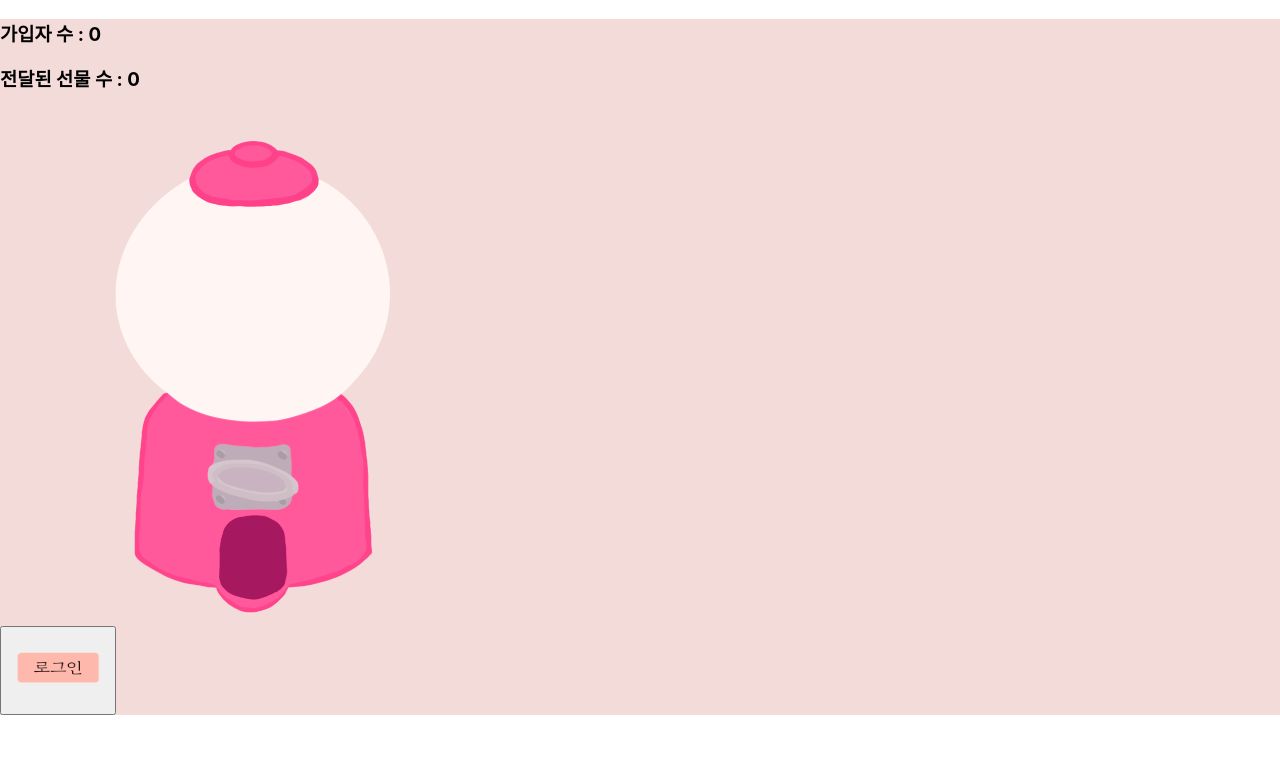
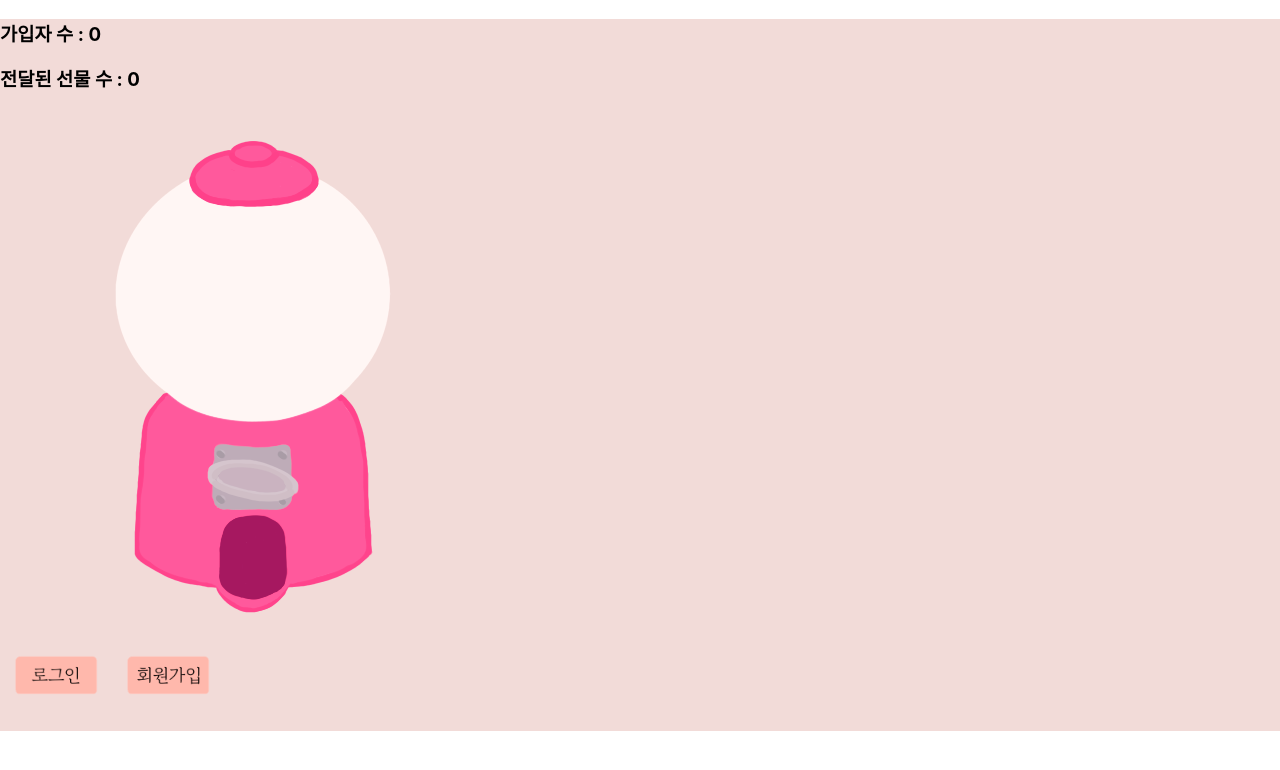
Before and after one commit to KwonSunJae/SugarFree, a React (Create React App) app in the folder Front/sugarfree/: page /home/main in a window 1280 px wide. Shown: the top 770 px of the page. Built offline with nearby package versions, Linux system fonts and the light colour scheme.

Commit message:
button event, screen change

```diff
--- /dev/null
+++ b/Front/sugarfree/src/pages/MainPage/MainPage.css
@@ -0,0 +1,10 @@
+.bgc {
+  background-color: #F2DBD8;
+}
+
+.imgbutton {
+
+  background-color: #F2DBD8;
+  border: none;
+
+}
--- a/Front/sugarfree/src/pages/MainPage/MainPage.jsx
+++ b/Front/sugarfree/src/pages/MainPage/MainPage.jsx
@@ -1,20 +1,39 @@
 import React, { useState } from 'react';
-
-
+import { Link } from 'react-router-dom'
+import ReactDOM from 'react-dom';
+import './MainPage.css';
 
 const MainPage = () => {
+
+  function loginClick(e) {
+    window.location.href("/home/login")
+  }
+  function resisterClick(e) {
+    window.location.replace("/home/register")
+  }
   const [userNum, setUserNum] = useState(0);
   const [candyNum, setCandyNum] = useState(0);
+  const [clicked, setClicked] = React.useState(true);
+  const click = () => setClicked(current => !current);
+  const [cclicked, setCclicked] = React.useState(true);
+  const cclick = () => setCclicked(current => !current);
 
   return (
 
-    <div style={{ backgroundColor: '#F2DBD8' }}>
+    <div className="bgc">
+
       <h3>가입자 수 : {userNum}</h3>
       <h3>전달된 선물 수 : {candyNum}</h3>
+
       <img src={"/img/candyMachine_512.png"} alt="candyMachine" />
       <br></br>
-      <button type="button"><img src="/img/btn_login_light_250.png" height="80" width="100" /></button>
+      <Link to="/home/login">
+        <button onMouseEnter={click} onMouseLeave={click} className="imgbutton" type="button"><img src={clicked ? "/img/btn_login_light_250.png" : "/img/btn_login_dark_250.png"} height="100" width="100" /></button>
+      </Link>
+      <button onClick={resisterClick} onMouseEnter={cclick} onMouseLeave={cclick} className="imgbutton" type="button"><img src={cclicked ? "/img/btn_join_light_250.png" : "/img/btn_join_dark_250.png"} height="100" width="100" /></button>
+
     </div>
   );
 }
+
 export default MainPage;
--- a/Front/sugarfree/src/pages/MainPage/style.css
+++ /dev/null
@@ -1,3 +0,0 @@
-div{
-  background-color: aqua;
-}
```
Also changed, not shown: Front/sugarfree/public/img/btn_join_dark_250.png (added), Front/sugarfree/public/img/btn_join_light_250.png (added).
